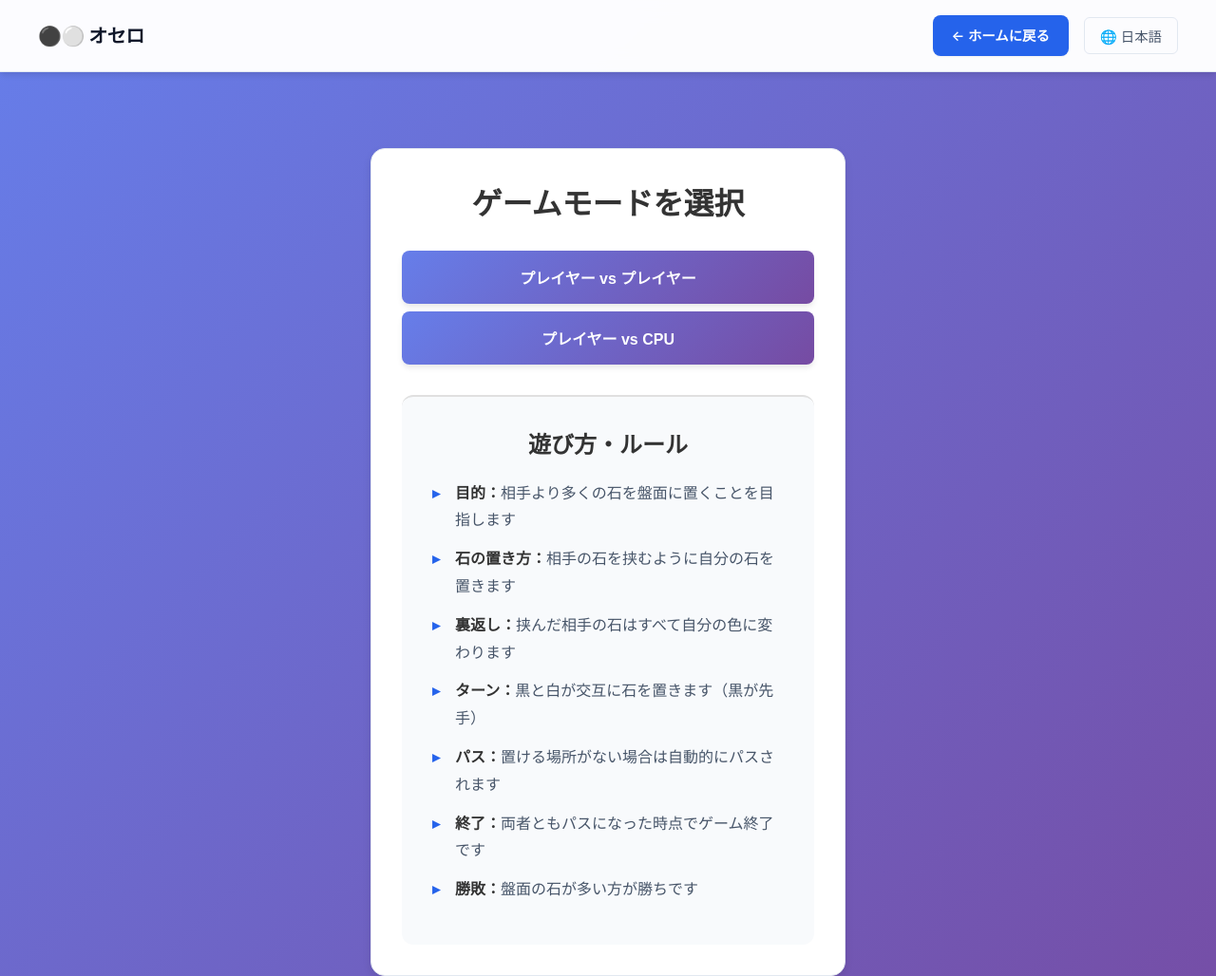
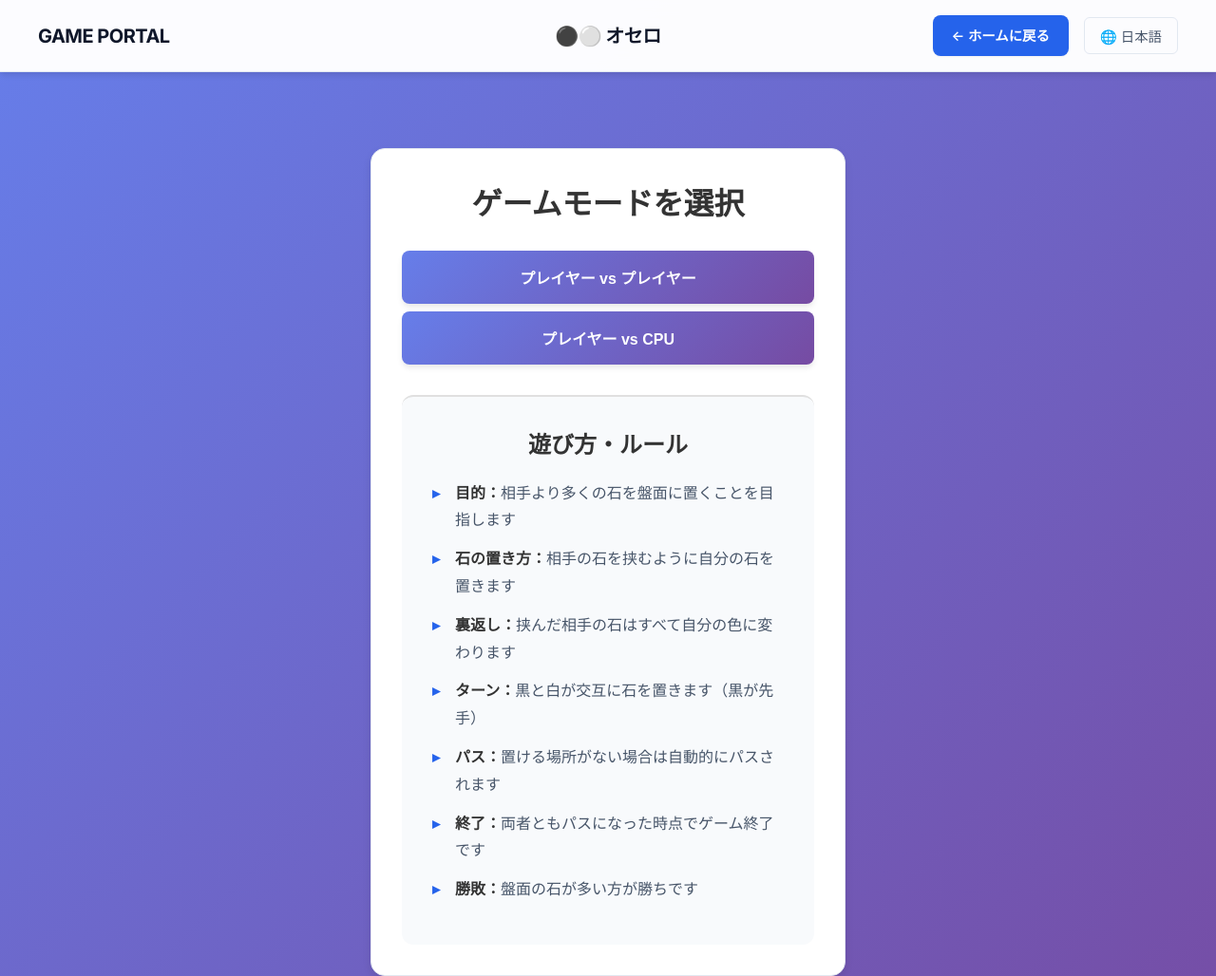
Before and after one commit to Ishiuchi/game_potal, a plain HTML site: page othello.html in a window 1280 px wide. Shown: the top 1028 px of the page at 95% size. Drawn offline with Linux system fonts and the light colour scheme.

Commit message:
Reorganize game header layout: center game title, add GAME PORTAL logo on left

```diff
--- a/assets/css/game-page.css
+++ b/assets/css/game-page.css
@@ -46,15 +46,35 @@ header {
 .header-content {
     max-width: 1200px;
     margin: 0 auto;
-    display: flex;
-    justify-content: space-between;
+    display: grid;
+    grid-template-columns: 1fr auto 1fr;
     align-items: center;
+}
+
+.header-content .nav-logo {
+    font-size: 1.25rem;
+    font-weight: 700;
+    color: var(--text-primary);
+    letter-spacing: -0.025em;
+    text-decoration: none;
+    cursor: pointer;
+    transition: opacity 0.3s ease;
+}
+
+.header-content .nav-logo:hover {
+    opacity: 0.7;
+}
+
+.header-content h1 {
+    text-align: center;
+    grid-column: 2;
 }
 
 .header-actions {
     display: flex;
     align-items: center;
     gap: 1rem;
+    justify-content: flex-end;
 }
 
 header h1 {
--- a/othello.html
+++ b/othello.html
@@ -13,9 +13,8 @@
 <body>
     <header>
         <div class="header-content">
-            <a href="index.html" style="text-decoration: none; color: inherit;">
-                <h1 data-i18n="othello.title">⚫⚪ オセロ</h1>
-            </a>
+            <a href="index.html" class="nav-logo">GAME PORTAL</a>
+            <h1 data-i18n="othello.title">⚫⚪ オセロ</h1>
             <div class="header-actions">
                 <a href="index.html" class="back-button" data-i18n="common.backHome">← ホームに戻る</a>
                 <div class="language-selector">
```
